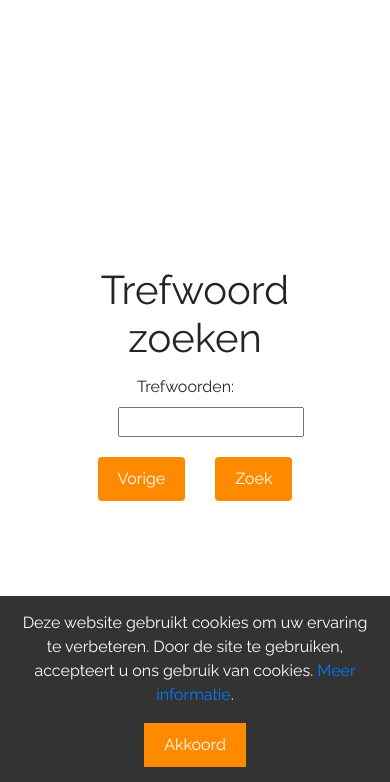
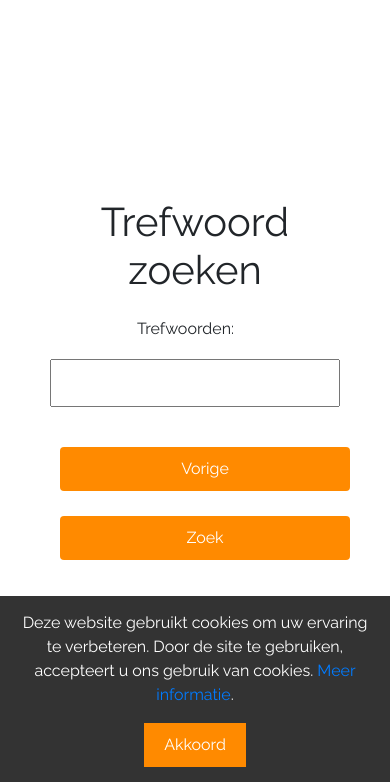
Before and after one commit to HanSoloGit/JurisAnalyser, a Flask app: page /traditional_search in a window 390 px wide. Shown: the part 62-844 px from the top of the page. Run offline with Flask 3, Linux system fonts and the light colour scheme; some libraries are stand-ins or nearby versions.

Commit message:
Update traditional_search.html

```diff
--- a/app/templates/traditional_search.html
+++ b/app/templates/traditional_search.html
@@ -58,11 +58,22 @@
             justify-content: center;
             height: 85vh;
             text-align: center;
+            padding: 20px; /* Voeg padding toe voor betere uitlijning op mobiele apparaten */
         }
 
         .form-container {
-            width: 50%; /* Zorg ervoor dat de zoekbalk ongeveer de helft van de container is */
-            text-align: center; /* Zorg ervoor dat de tekst gecentreerd is binnen de zoekbalk */
+            width: 100%; /* Maak de zoekbalk responsief */
+            max-width: 500px; /* Max breedte voor grotere schermen */
+            text-align: center;
+            padding: 10px; /* Voeg padding toe om te zorgen voor ruimte rond de formulierelementen */
+        }
+
+        .form-container input[type="text"] {
+            width: 100%; /* Zorg ervoor dat het tekstveld de volledige breedte heeft */
+            padding: 10px;
+            margin-top: 10px;
+            margin-bottom: 20px;
+            box-sizing: border-box; /* Zorg ervoor dat padding wordt meegerekend in de breedte */
         }
 
         .button-group {
@@ -70,6 +81,7 @@
             justify-content: center;
             gap: 10px; /* Ruimte tussen de knoppen */
             margin-top: 10px; /* Minder ruimte boven de knoppen */
+            flex-wrap: wrap; /* Zorg ervoor dat knoppen worden gewrapt op kleinere schermen */
         }
 
         /* Zorg ervoor dat de knoppen dezelfde stijl hebben als andere knoppen op de website */
@@ -108,6 +120,23 @@
         .btn-back:active {
             background-color: #ff8a00;
         }
+
+        /* Media queries voor kleinere schermen */
+        @media (max-width: 576px) {
+            .form-container {
+                width: 100%; /* Zorg ervoor dat de form-container de volledige breedte op mobiele apparaten gebruikt */
+            }
+
+            .button-group {
+                flex-direction: column; /* Zorg ervoor dat knoppen onder elkaar komen op zeer kleine schermen */
+                gap: 5px; /* Minder ruimte tussen knoppen op kleine schermen */
+            }
+
+            .btn {
+                width: 100%; /* Zorg ervoor dat knoppen de volledige breedte hebben op mobiele apparaten */
+                padding: 10px 0; /* Verander de padding om knoppen gelijkmatig te maken */
+            }
+        }
     </style>
 
     <div class="container">
```
